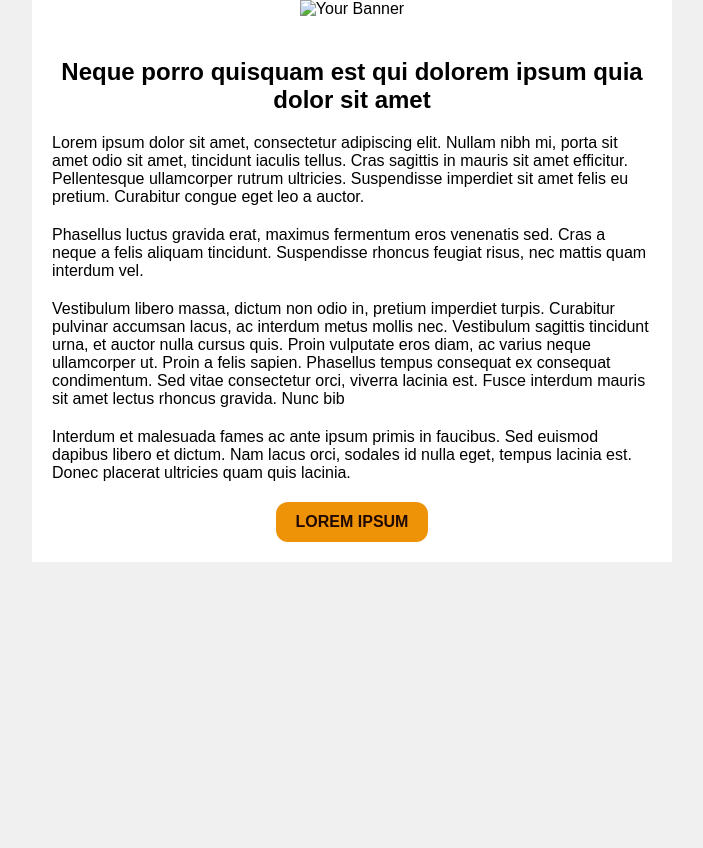
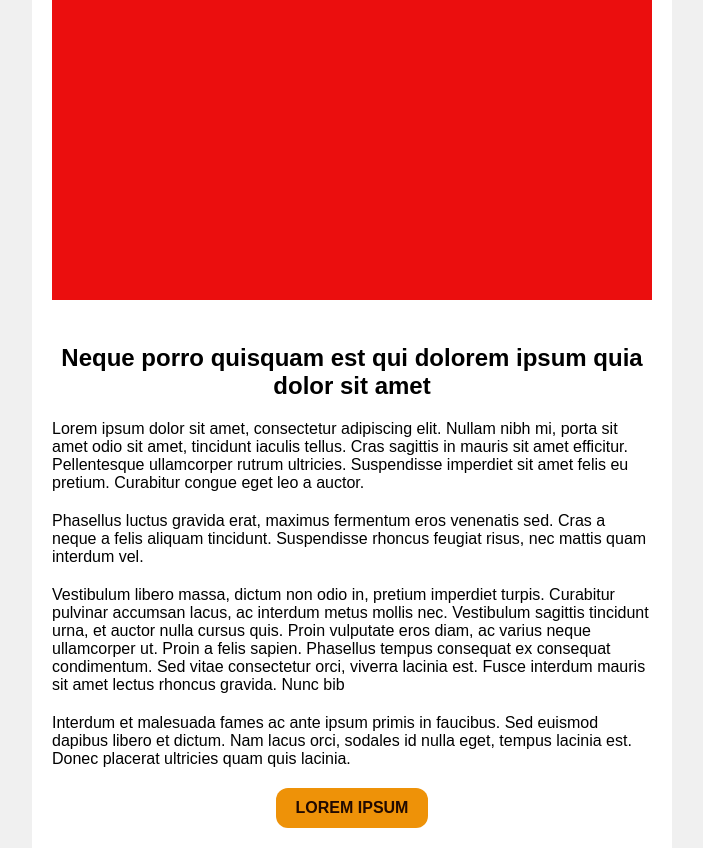
Before and after one commit to demo-work-templates/emali-template, a plain HTML site: page index.html in a window 1280 px wide. Shown: the whole page, without its empty margins (288-991 px from the left). Before the commit the page ends 800 px from the top, so only its background shows below. Drawn offline with Linux system fonts and the light colour scheme.

Commit message:
Update index.html

```diff
--- a/index.html
+++ b/index.html
@@ -82,7 +82,7 @@
 <body>
     <div class="header">
         <!-- Replace [Your Banner] with your actual banner image or content -->
-        <img src="images/newsletter_de_casino.webp" alt="Your Banner">
+        <img src="images/1.svg" alt="Your Banner">
     </div>
     <div class="container">
         <h1>Neque porro quisquam est qui dolorem ipsum quia dolor sit amet</h1>
```
